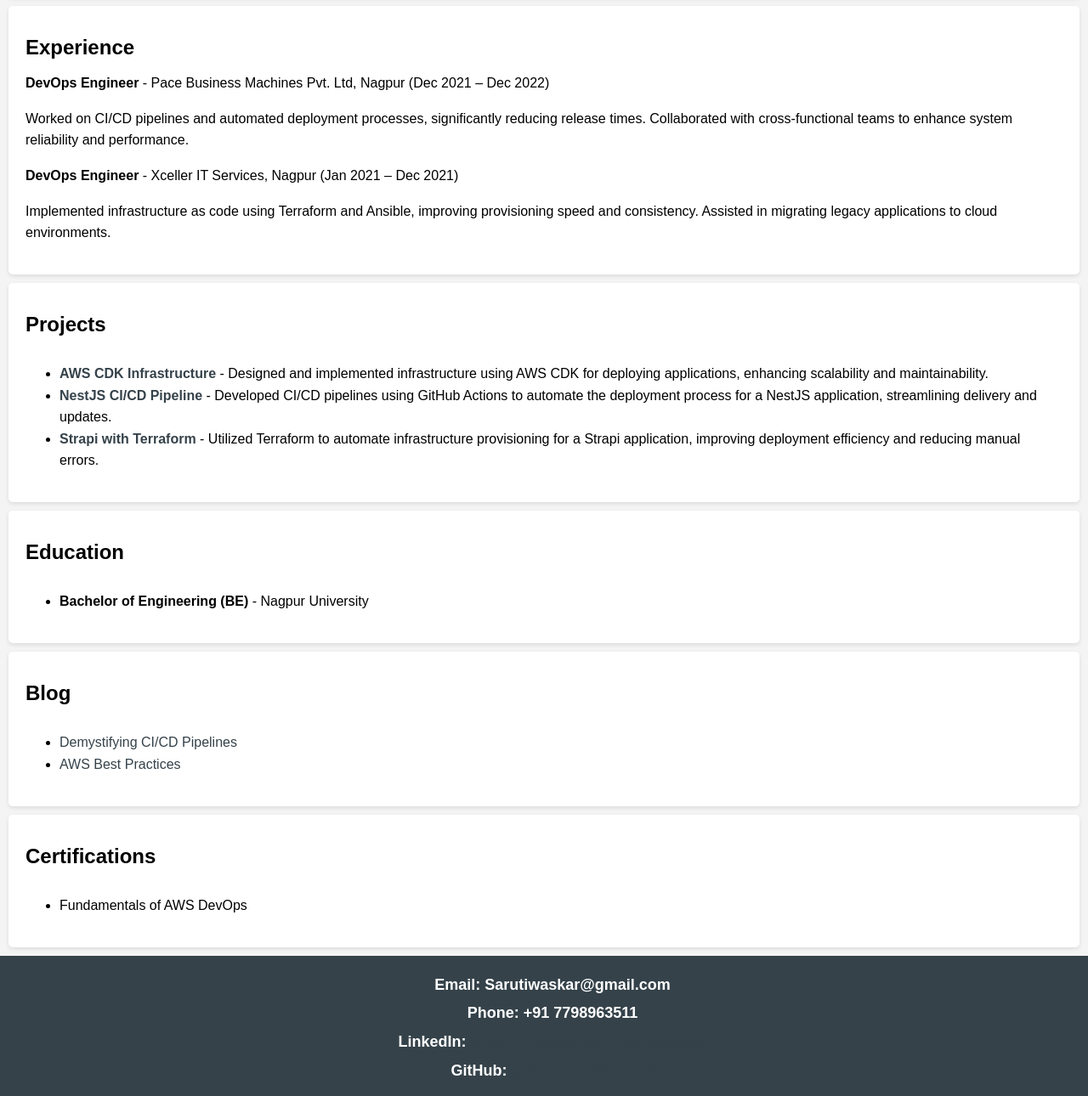
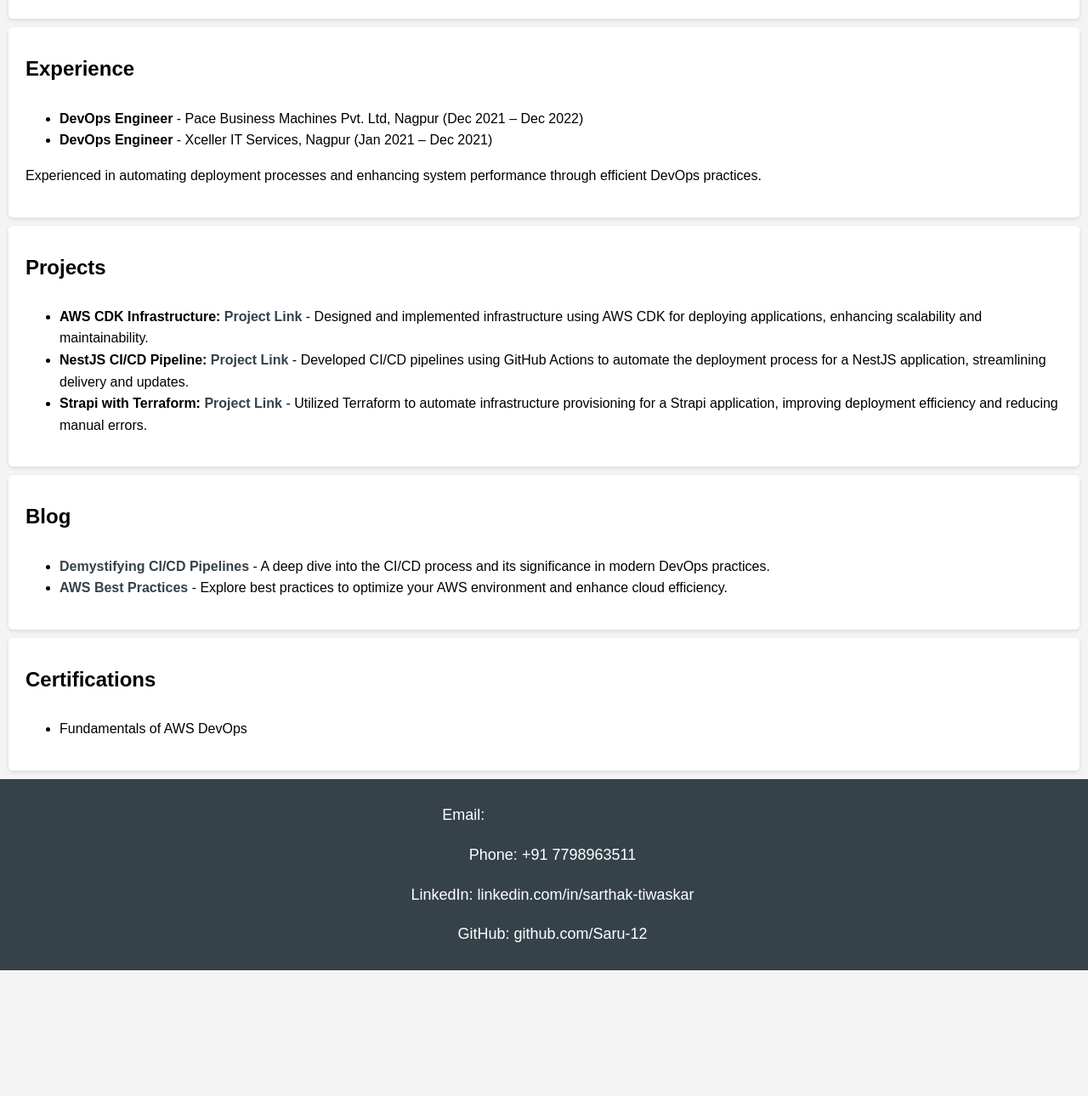
Before and after one commit to Saru-12/My-DevOps-Portfolio, a plain HTML site: page index.html in a window 1280 px wide. Shown: the part 458-1748 px from the top of the page at 85% size. After the commit the page ends 1600 px from the top, so only its background shows below. Drawn offline with Linux system fonts and the light colour scheme.

Commit message:
Updated portfolio with skills, projects, and formatting

```diff
--- a/index.html
+++ b/index.html
@@ -17,16 +17,6 @@
             color: #ffffff;
             padding: 1rem;
             text-align: center;
-            display: flex;
-            align-items: center;
-            justify-content: center;
-        }
-        header img {
-            border-radius: 50%;
-            width: 120px;
-            height: 120px;
-            margin-right: 20px;
-            object-fit: cover;
         }
         h1, h2 {
             margin: 0;
@@ -58,26 +48,26 @@
         .contact-info {
             font-size: 18px;
             margin-top: 10px;
+            color: white; /* Change text color to white */
         }
-        .contact-info span {
-            color: white;
+        .project-name {
             font-weight: bold;
-            display: block;
-            margin: 5px 0;
         }
-        .experience-item {
-            margin-bottom: 15px;
+        img {
+            width: 150px; /* Set a width for the image */
+            height: auto; /* Keep the aspect ratio */
+            border-radius: 50%; /* Make it a circle like a passport photo */
+        }
+        .blog-title {
+            font-weight: bold; /* Make blog titles bold */
         }
     </style>
 </head>
 <body>
     <header>
-        <!-- Local Image -->
-        <img src="file-path-to-your-image.jpg" alt="Sarthak Tiwaskar's Photo">
-        <div>
-            <h1>Sarthak Tiwaskar</h1>
-            <p>DevOps Engineer | 2 Years of Experience</p>
-        </div>
+        <img src="WhatsApp Image 2024-06-26 at 15.43.48_2235854b.jpg" alt="Sarthak Tiwaskar's Photo">
+        <h1>Sarthak Tiwaskar</h1>
+        <p>DevOps Engineer | 2 Years of Experience</p>
     </header>
 
     <section id="skills">
@@ -93,43 +83,33 @@
 
     <section id="experience">
         <h2>Experience</h2>
-        <div class="experience-item">
-            <strong>DevOps Engineer</strong> - Pace Business Machines Pvt. Ltd, Nagpur (Dec 2021 – Dec 2022)
-            <p>Worked on CI/CD pipelines and automated deployment processes, significantly reducing release times. Collaborated with cross-functional teams to enhance system reliability and performance.</p>
-        </div>
-        <div class="experience-item">
-            <strong>DevOps Engineer</strong> - Xceller IT Services, Nagpur (Jan 2021 – Dec 2021)
-            <p>Implemented infrastructure as code using Terraform and Ansible, improving provisioning speed and consistency. Assisted in migrating legacy applications to cloud environments.</p>
-        </div>
+        <ul>
+            <li><strong>DevOps Engineer</strong> - Pace Business Machines Pvt. Ltd, Nagpur (Dec 2021 – Dec 2022)</li>
+            <li><strong>DevOps Engineer</strong> - Xceller IT Services, Nagpur (Jan 2021 – Dec 2021)</li>
+        </ul>
+        <p>Experienced in automating deployment processes and enhancing system performance through efficient DevOps practices.</p>
     </section>
 
     <section id="projects">
         <h2>Projects</h2>
         <ul>
             <li>
-                <span class="project-name"><strong><a href="https://github.com/Saru-12/app-mastery" target="_blank">AWS CDK Infrastructure</a></strong></span> - Designed and implemented infrastructure using AWS CDK for deploying applications, enhancing scalability and maintainability.
+                <span class="project-name">AWS CDK Infrastructure:</span> <a href="https://github.com/Saru-12/app-mastery"><strong>Project Link</strong></a> - Designed and implemented infrastructure using AWS CDK for deploying applications, enhancing scalability and maintainability.
             </li>
             <li>
-                <span class="project-name"><strong><a href="https://github.com/Saru-12/Nest.JS" target="_blank">NestJS CI/CD Pipeline</a></strong></span> - Developed CI/CD pipelines using GitHub Actions to automate the deployment process for a NestJS application, streamlining delivery and updates.
+                <span class="project-name">NestJS CI/CD Pipeline:</span> <a href="https://github.com/Saru-12/Nest.JS"><strong>Project Link</strong></a> - Developed CI/CD pipelines using GitHub Actions to automate the deployment process for a NestJS application, streamlining delivery and updates.
             </li>
             <li>
-                <span class="project-name"><strong><a href="https://github.com/Saru-12/Terraformstrapi" target="_blank">Strapi with Terraform</a></strong></span> - Utilized Terraform to automate infrastructure provisioning for a Strapi application, improving deployment efficiency and reducing manual errors.
+                <span class="project-name">Strapi with Terraform:</span> <a href="https://github.com/Saru-12/Terraformstrapi"><strong>Project Link</strong></a> - Utilized Terraform to automate infrastructure provisioning for a Strapi application, improving deployment efficiency and reducing manual errors.
             </li>
-        </ul>
-    </section>
-
-    <section id="education">
-        <h2>Education</h2>
-        <ul>
-            <li><strong>Bachelor of Engineering (BE)</strong> - Nagpur University</li>
         </ul>
     </section>
 
     <section id="blogs">
         <h2>Blog</h2>
         <ul>
-            <li><a href="https://medium.com/@sarthaktiwaskar49/demystifying-ci-cd-pipelines-a-vital-component-of-devops-4b4d4d1e24a8" target="_blank">Demystifying CI/CD Pipelines</a></li>
-            <li><a href="https://medium.com/@sarthaktiwaskar49/aws-best-practices-optimizing-your-cloud-experience-0609087279db" target="_blank">AWS Best Practices</a></li>
+            <li><a href="https://medium.com/@sarthaktiwaskar49/demystifying-ci-cd-pipelines-a-vital-component-of-devops-4b4d4d1e24a8" class="blog-title"><strong>Demystifying CI/CD Pipelines</strong></a> - A deep dive into the CI/CD process and its significance in modern DevOps practices.</li>
+            <li><a href="https://medium.com/@sarthaktiwaskar49/aws-best-practices-optimizing-your-cloud-experience-0609087279db" class="blog-title"><strong>AWS Best Practices</strong></a> - Explore best practices to optimize your AWS environment and enhance cloud efficiency.</li>
         </ul>
     </section>
 
@@ -142,11 +122,10 @@
 
     <footer>
         <div class="contact-info">
-            <span>Email: Sarutiwaskar@gmail.com</span>
-            <span>Phone: +91 7798963511</span>
-            <!-- Clickable GitHub and LinkedIn -->
-            <span>LinkedIn: <a href="https://www.linkedin.com/in/sarthak-tiwaskar" target="_blank">linkedin.com/in/sarthak-tiwaskar</a></span>
-            <span>GitHub: <a href="https://github.com/Saru-12" target="_blank">github.com/Saru-12</a></span>
+            <p>Email: <a href="mailto:Sarutiwaskar@gmail.com">Sarutiwaskar@gmail.com</a></p>
+            <p>Phone: <a href="tel:+917798963511" style="color: white;">+91 7798963511</a></p>
+            <p>LinkedIn: <a href="https://www.linkedin.com/in/sarthak-tiwaskar" style="color: white;">linkedin.com/in/sarthak-tiwaskar</a></p>
+            <p>GitHub: <a href="https://github.com/Saru-12" style="color: white;">github.com/Saru-12</a></p>
         </div>
     </footer>
 </body>
```
